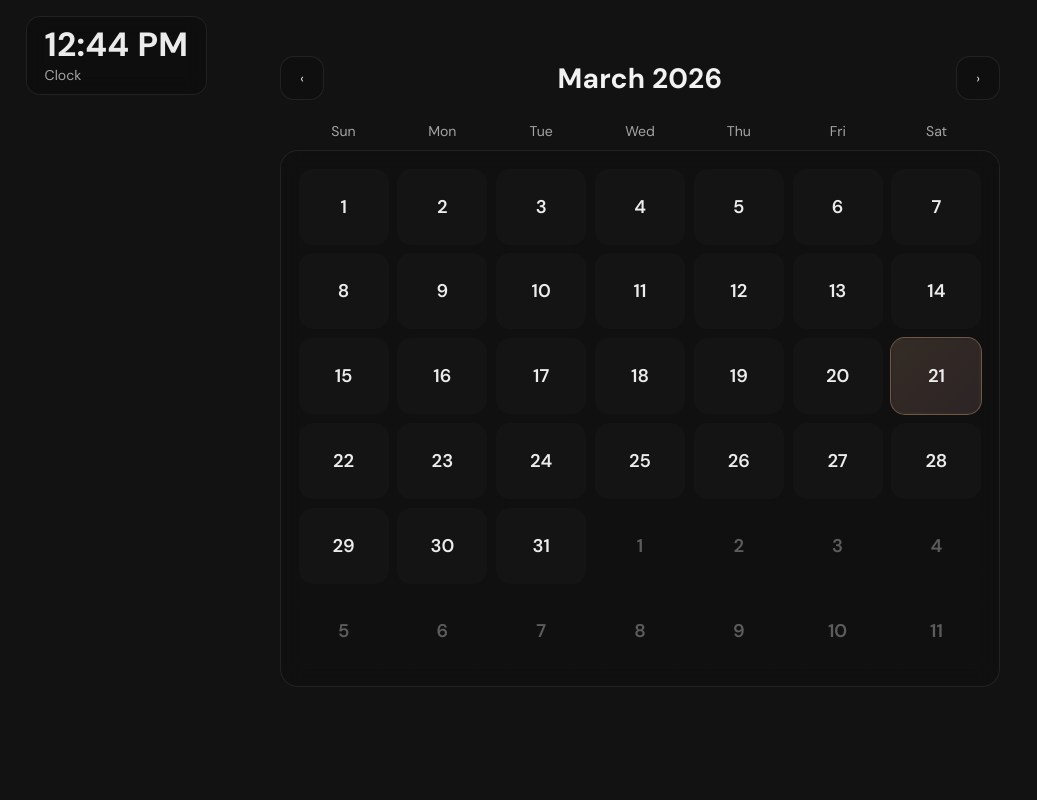
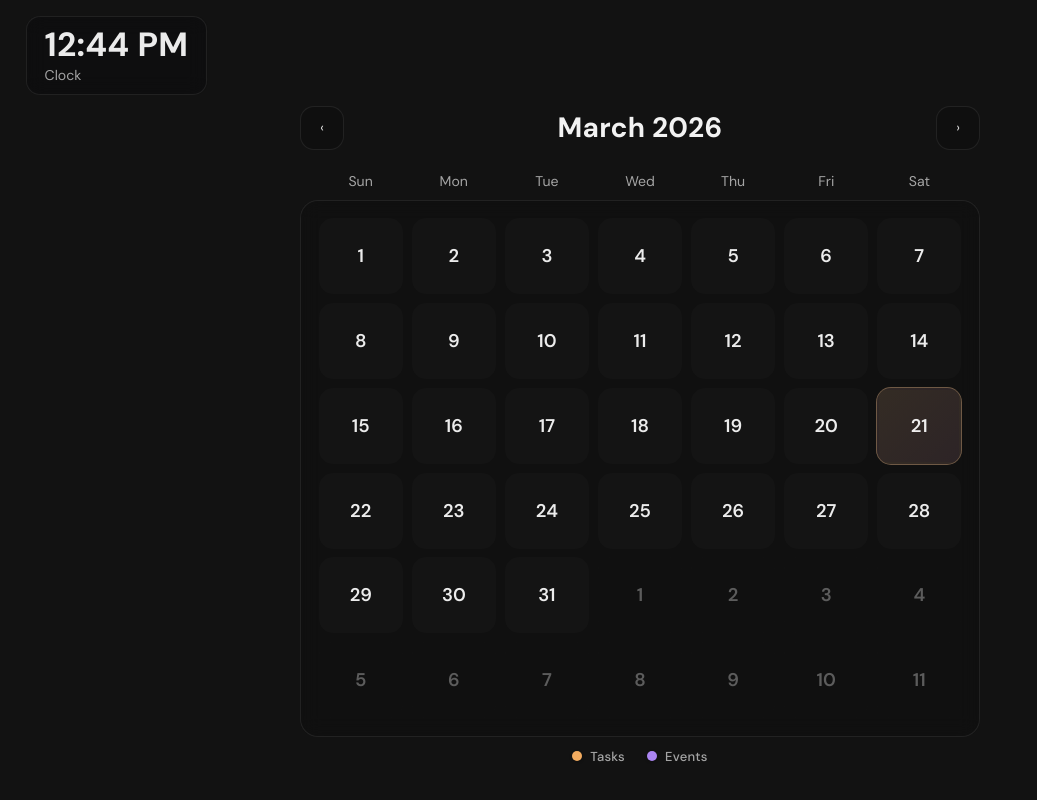
Before and after one commit to samarthkulkarni08/Interactive-Calendar-Wallpaper, a React (Vite) app: page / in a window 1280 px wide. Shown: the whole page, without its empty margins (0-1037 px from the left). Built offline with nearby package versions, Linux system fonts and the light colour scheme.

Commit message:
UI Position and icon update

```diff
--- a/src/renderer/components/CalendarView.tsx
+++ b/src/renderer/components/CalendarView.tsx
@@ -129,6 +129,17 @@ export default function CalendarView({
           );
         })}
       </div>
+
+      <div className="calendarLegend" aria-label="Calendar color key">
+        <div className="calendarLegendItem">
+          <span className="calendarLegendSwatch calendarLegendSwatchTodo" />
+          <span>Tasks</span>
+        </div>
+        <div className="calendarLegendItem">
+          <span className="calendarLegendSwatch calendarLegendSwatchEvent" />
+          <span>Events</span>
+        </div>
+      </div>
     </div>
   );
 }
--- a/src/renderer/components/DatePanel.tsx
+++ b/src/renderer/components/DatePanel.tsx
@@ -1,5 +1,41 @@
 import React, { useEffect, useMemo, useState } from "react";
 import AppPickerModal from "./AppPickerModal";
+
+function IconEdit() {
+  return (
+    <svg
+      className="iconBtnSvg"
+      viewBox="0 0 24 24"
+      width="18"
+      height="18"
+      aria-hidden="true"
+      focusable="false"
+    >
+      <path
+        fill="currentColor"
+        d="M3 17.25V21h3.75L17.81 9.94l-3.75-3.75L3 17.25zM20.71 7.04a.996.996 0 0 0 0-1.41l-2.34-2.34a.996.996 0 0 0-1.41 0l-1.83 1.83 3.75 3.75 1.83-1.83z"
+      />
+    </svg>
+  );
+}
+
+function IconDelete() {
+  return (
+    <svg
+      className="iconBtnSvg"
+      viewBox="0 0 24 24"
+      width="18"
+      height="18"
+      aria-hidden="true"
+      focusable="false"
+    >
+      <path
+        fill="currentColor"
+        d="M6 19c0 1.1.9 2 2 2h8c1.1 0 2-.9 2-2V7H6v12zM19 4h-3.5l-1-1h-5l-1 1H5v2h14V4z"
+      />
+    </svg>
+  );
+}
 
 type EventItem = {
   id: string;
@@ -400,18 +436,20 @@ export default function DatePanel({
 
                             <div className="listRowActions">
                               <button
+                                type="button"
                                 className="iconBtn"
                                 onClick={() => startEditTodo(td)}
                                 title="Edit"
                               >
-                                ✏️
+                                <IconEdit />
                               </button>
                               <button
+                                type="button"
                                 className="iconBtn iconBtnDelete"
                                 onClick={() => deleteTodo(td.id)}
                                 title="Delete"
                               >
-                                🗑️
+                                <IconDelete />
                               </button>
                             </div>
                           </>
@@ -543,18 +581,20 @@ export default function DatePanel({
                             )}
                             <div className="listRowActions">
                               <button
+                                type="button"
                                 className="iconBtn"
                                 onClick={() => startEditEvent(ev)}
                                 title="Edit"
                               >
-                                ✏️
+                                <IconEdit />
                               </button>
                               <button
+                                type="button"
                                 className="iconBtn iconBtnDelete"
                                 onClick={() => deleteEvent(ev.id)}
                                 title="Delete"
                               >
-                                🗑️
+                                <IconDelete />
                               </button>
                             </div>
                           </>
--- a/src/renderer/styles/global.css
+++ b/src/renderer/styles/global.css
@@ -7,12 +7,12 @@
   --accent: rgba(130, 170, 255, 0.95);
 
   /* Responsive layout — scales with desktop size (vw/vh/vmin) */
-  --layout-pad-top: clamp(3.25rem, 7vh, 6.5rem);
+  --layout-pad-top: clamp(4rem, 8.5vh, 7.25rem);
   --layout-pad-bottom: clamp(1.25rem, 3.5vh, 3rem);
   --layout-pad-x: clamp(0.85rem, 3.2vw, 3.75rem);
   --cluster-gap: clamp(0.85rem, 1.8vw, 1.5rem);
   --calendar-max-w: min(1120px, calc(100vw - 2 * var(--layout-pad-x)));
-  --calendar-card-w: 720px;
+  --calendar-card-w: 680px;
   --calendar-cell-h: clamp(4.25rem, 9.5vmin, 6rem);
   --calendar-cell-gap: clamp(0.45rem, 1.1vmin, 0.85rem);
   --calendar-grid-pad: clamp(0.7rem, 1.5vw, 1.1rem);
@@ -71,6 +71,14 @@ body {
   pointer-events: none;
 }
 
+/* Keep calendar nav clear of the top-left clock on medium/narrow widths */
+@media (max-width: 1280px) {
+  .mainLayout {
+    padding-left: max(var(--layout-pad-x), clamp(8.5rem, 22vw, 11rem));
+    padding-right: max(var(--layout-pad-x), clamp(8.5rem, 22vw, 11rem));
+  }
+}
+
 /* Calendar + date panel: one hit target so flex gap isn’t “holes” to the desktop */
 .wallpaperUiCluster {
   display: flex;
@@ -86,6 +94,8 @@ body {
   max-width: 100%;
   min-width: 0; /* Allow flex shrink when calendar + panel exceed cluster width */
   pointer-events: auto; /* Calendar captures clicks */
+  /* Sit below the clock / clear the top-left time widget */
+  margin-top: clamp(12px, 2.2vh, 32px);
 }
 
 .calendarStage {
@@ -143,6 +153,7 @@ button {
 .calendarCard {
   width: 100%;
   max-width: 100%;
+  padding-top: 20px;
   pointer-events: auto;
   display: flex;
   flex-direction: column;
@@ -287,6 +298,42 @@ button {
 
 .calendarBadgeEvent {
   background: rgba(180, 140, 255, 0.9);
+}
+
+.calendarLegend {
+  display: flex;
+  flex-wrap: wrap;
+  gap: clamp(14px, 2.2vw, 22px);
+  justify-content: center;
+  align-items: center;
+  margin-top: clamp(10px, 1.4vh, 16px);
+  padding: 0 2px;
+}
+
+.calendarLegendItem {
+  display: inline-flex;
+  align-items: center;
+  gap: 8px;
+  font-size: clamp(11px, 1.1vw, 13px);
+  font-weight: 500;
+  color: var(--muted);
+  letter-spacing: 0.02em;
+}
+
+.calendarLegendSwatch {
+  width: 10px;
+  height: 10px;
+  border-radius: 50%;
+  flex-shrink: 0;
+  box-shadow: 0 1px 3px rgba(0, 0, 0, 0.28);
+}
+
+.calendarLegendSwatchTodo {
+  background: rgba(255, 180, 100, 0.95);
+}
+
+.calendarLegendSwatchEvent {
+  background: rgba(180, 140, 255, 0.95);
 }
 
 .datePanelInline {
@@ -775,12 +822,17 @@ button {
   border-radius: 8px;
   border: 1px solid rgba(255, 255, 255, 0.12);
   background: rgba(255, 255, 255, 0.04);
+  color: rgba(255, 255, 255, 0.92);
   cursor: pointer;
-  font-size: 14px;
   display: flex;
   align-items: center;
   justify-content: center;
-  transition: background 120ms ease, border-color 120ms ease;
+  transition: background 120ms ease, border-color 120ms ease, color 120ms ease;
+}
+
+.iconBtnSvg {
+  display: block;
+  flex-shrink: 0;
 }
 
 .iconBtn:hover {
@@ -789,8 +841,9 @@ button {
 }
 
 .iconBtnDelete:hover {
-  background: rgba(255, 100, 100, 0.12);
-  border-color: rgba(255, 100, 100, 0.35);
+  background: rgba(255, 255, 255, 0.08);
+  border-color: rgba(255, 255, 255, 0.22);
+  color: rgba(255, 255, 255, 1);
 }
 
 .editForm {
```
Also changed, not shown: 1 other file (tests, documents, lock files or other folders).
